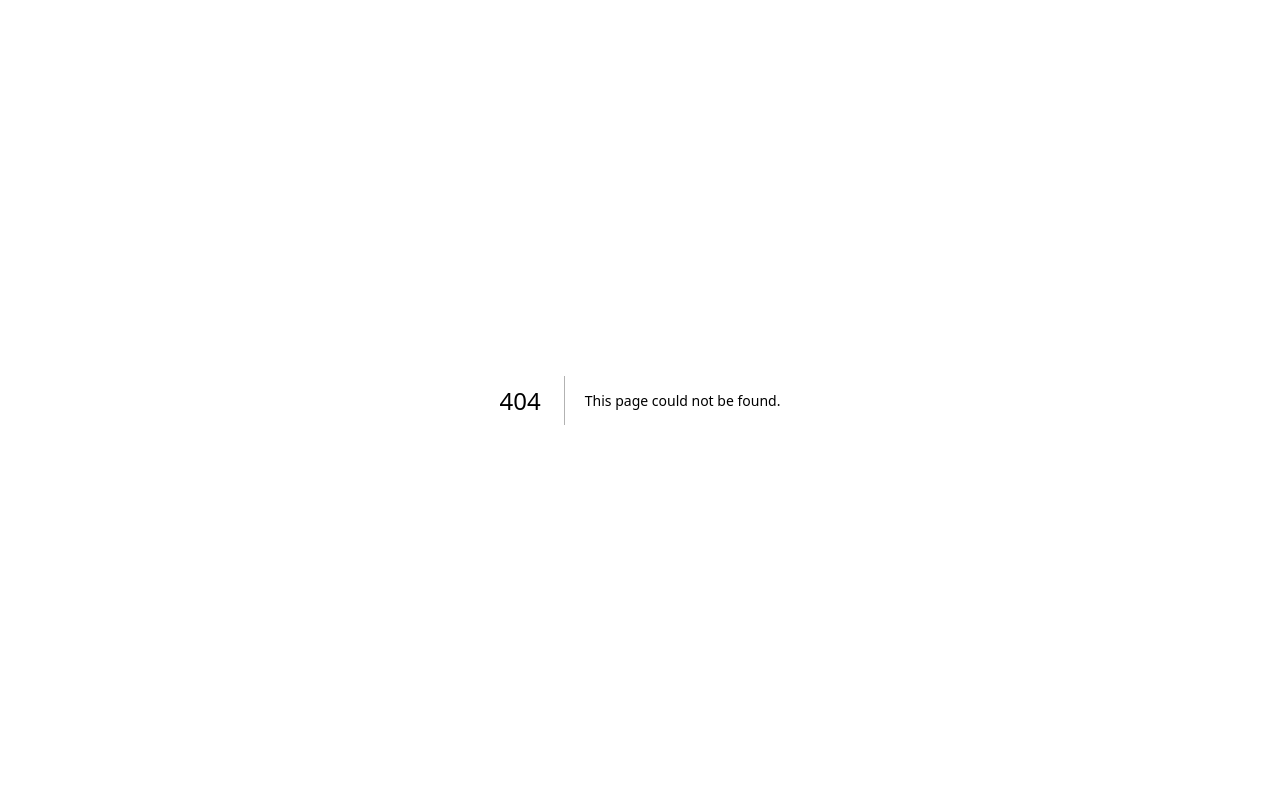
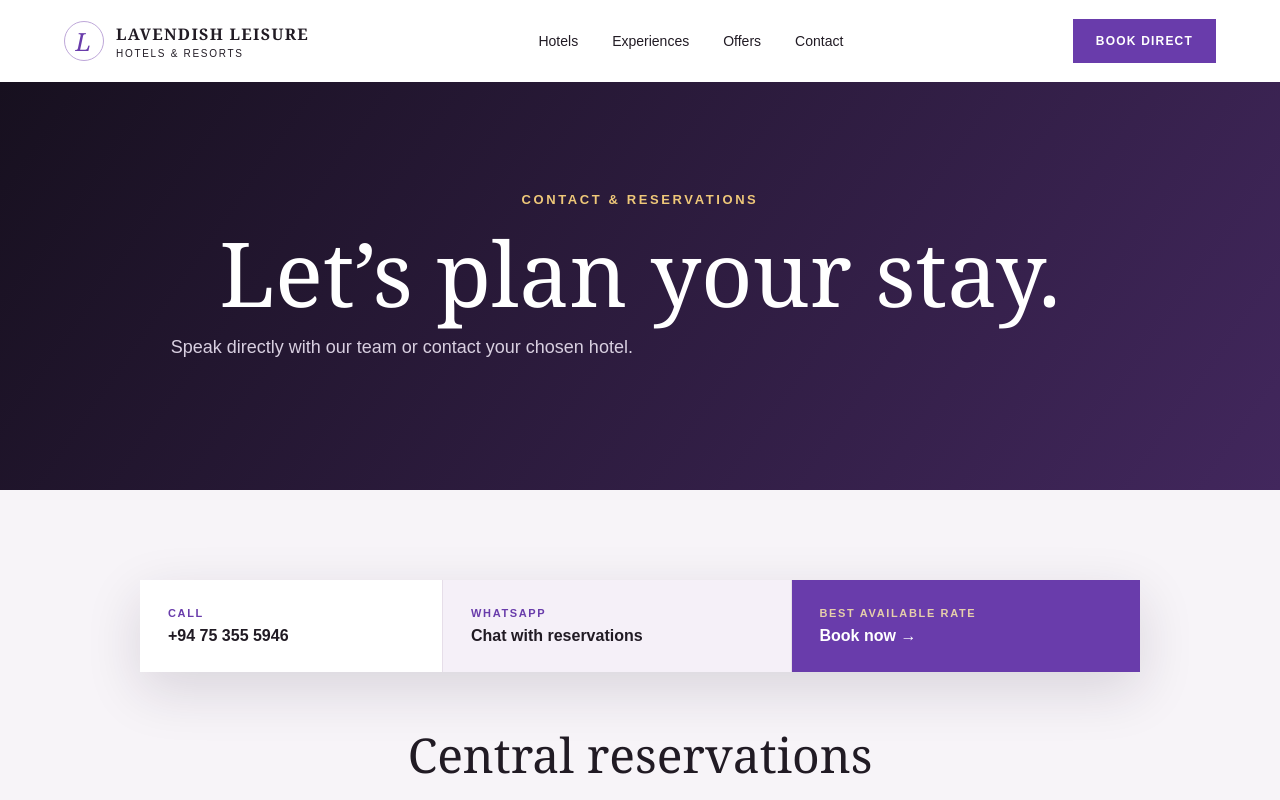
Before and after one commit to namalkodithuwakku/Lavendish-Leisure-Website, a Next.js app: page /contact in a window 1280 px wide. Before the commit this address had no page. Shown: the top 800 px of the page. Built offline with nearby package versions, Linux system fonts and the light colour scheme.

Commit message:
Add app/contact/page.tsx

```diff
--- /dev/null
+++ b/app/contact/page.tsx
@@ -0,0 +1,5 @@
+import type { Metadata } from "next";
+import { ContactActions, MobileDock, SiteFooter, SiteHeader } from "@/components/SiteChrome";
+import { groupContact, hotels, whatsappLink } from "@/lib/hotels";
+export const metadata:Metadata={title:"Contact & Reservations | Lavendish Leisure",description:"Call, WhatsApp or book Lavendish Leisure hotels across Sri Lanka. Find direct contact information for all ten hotels."};
+export default function ContactPage(){return <main><SiteHeader/><section className="inner-hero contact-hero"><p className="eyebrow">CONTACT & RESERVATIONS</p><h1>Let’s plan your stay.</h1><p>Speak directly with our team or contact your chosen hotel.</p></section><section className="contact-lead"><ContactActions/><div className="contact-copy"><h2>Central reservations</h2><p>Landline: +94 11 208 8865<br/>Travel Agent Sales: +94 11 7555 885<br/>Email: <a href={`mailto:${groupContact.email}`}>{groupContact.email}</a></p></div></section><section className="hotel-directory"><div className="section-title"><p className="eyebrow purple">DIRECT HOTEL CONTACTS</p><h2>All properties</h2></div><div>{hotels.map(h=><article key={h.slug}><p>{h.destination}</p><h3>{h.name}</h3><span>{h.address}</span><a href={`tel:${h.phone}`}>Call {h.phoneDisplay}</a><a href={whatsappLink(h)}>WhatsApp</a></article>)}</div></section><SiteFooter/><MobileDock/></main>}
```
